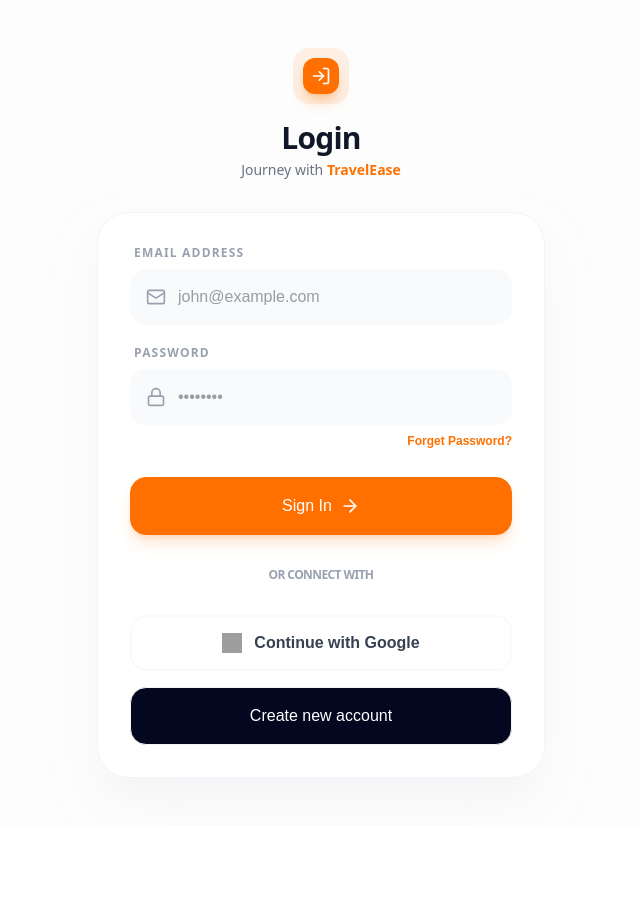
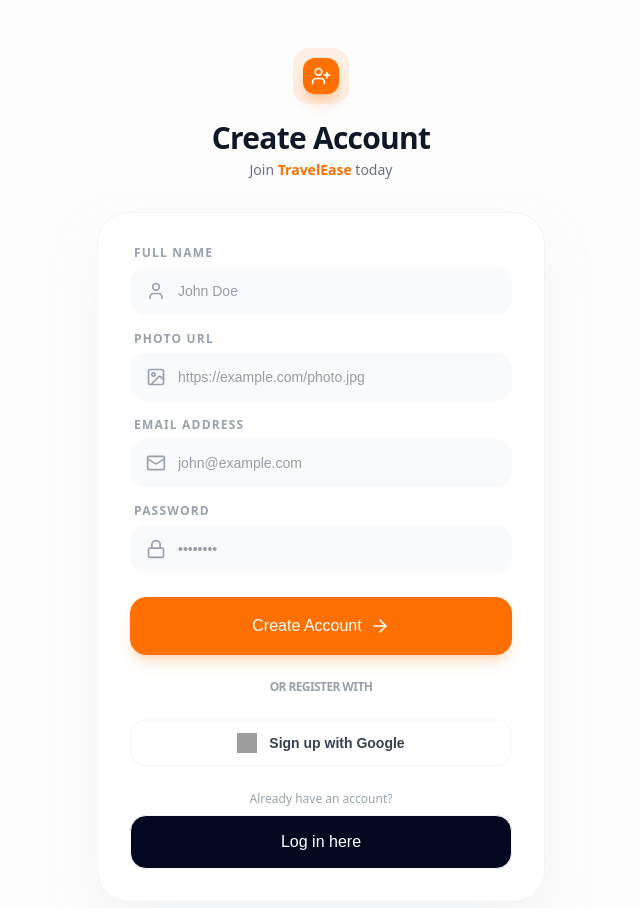
Before and after one commit to sheponhossain/TravelEase-client, a React (Vite) app: page / in a window 1280 px wide. Shown: the top 908 px of the page, without its empty margins (319-959 px from the left). Before the commit the page ends 826 px from the top, so only its background shows below. Built offline with nearby package versions, Linux system fonts and the light colour scheme; grey boxes are pictures that could not be loaded.

Commit message:
Add Register page and design beautifull

```diff
--- a/src/Auth/Login.jsx
+++ b/src/Auth/Login.jsx
@@ -1,4 +1,5 @@
 import React from 'react';
+// eslint-disable-next-line no-unused-vars
 import { motion } from 'framer-motion';
 import { Mail, Lock, LogIn, ArrowRight } from 'lucide-react';
 import { useNavigate, useLocation } from 'react-router';
--- a/src/Auth/Register.jsx
+++ b/src/Auth/Register.jsx
@@ -0,0 +1,200 @@
+/* eslint-disable no-unused-vars */
+import React from 'react';
+import { motion } from 'framer-motion';
+import { Mail, Lock, User, Image, ArrowRight, UserPlus } from 'lucide-react';
+import { useNavigate, useLocation } from 'react-router';
+import { toast, Toaster } from 'react-hot-toast';
+import Buttons from '../components/common/Buttons';
+
+const Register = () => {
+  const navigate = useNavigate();
+  const location = useLocation();
+  const from = location.state?.from?.pathname || '/';
+
+  const handleRegister = (e) => {
+    e.preventDefault();
+    const name = e.target.name.value;
+    const email = e.target.email.value;
+    const photo = e.target.photo.value;
+    const password = e.target.password.value;
+
+    // --- Password Validation Logic ---
+    const hasUppercase = /[A-Z]/.test(password);
+    const hasLowercase = /[a-z]/.test(password);
+    const isLongEnough = password.length >= 6;
+
+    if (!isLongEnough) {
+      return toast.error('Password must be at least 6 characters long.');
+    }
+    if (!hasUppercase) {
+      return toast.error(
+        'Password must contain at least one uppercase letter.'
+      );
+    }
+    if (!hasLowercase) {
+      return toast.error(
+        'Password must contain at least one lowercase letter.'
+      );
+    }
+
+    // Success Logic
+    toast.success(`Welcome, ${name}! Registration Successful. 🎉`);
+    setTimeout(() => navigate(from, { replace: true }), 1500);
+  };
+
+  const handleGoogleLogin = () => {
+    toast.success('Registering with Google...');
+    setTimeout(() => navigate(from, { replace: true }), 1500);
+  };
+
+  return (
+    <div className="min-h-screen flex items-center justify-center bg-[#FDFDFD] px-4 font-sans py-12">
+      <Toaster position="top-center" />
+
+      <motion.div
+        initial={{ opacity: 0, y: 20 }}
+        animate={{ opacity: 1, y: 0 }}
+        transition={{ duration: 0.5 }}
+        className="max-w-md w-full"
+      >
+        {/* Header Section */}
+        <div className="text-center mb-8">
+          <div className="inline-flex items-center justify-center w-14 h-14 bg-[#FF7000]/10 rounded-2xl mb-4">
+            <div className="w-9 h-9 bg-[#FF7000] rounded-xl flex items-center justify-center shadow-lg shadow-[#FF7000]/30">
+              <UserPlus className="text-white w-5 h-5" />
+            </div>
+          </div>
+          <h2 className="text-3xl font-black text-gray-900 tracking-tight">
+            Create Account
+          </h2>
+          <p className="text-gray-500 text-sm mt-1">
+            Join <span className="text-[#FF7000] font-bold">TravelEase</span>{' '}
+            today
+          </p>
+        </div>
+
+        {/* Main Card */}
+        <div className="bg-white p-8 rounded-[2rem] shadow-2xl shadow-gray-200/50 border border-gray-100">
+          <form onSubmit={handleRegister} className="space-y-4">
+            {/* Name Field */}
+            <div>
+              <label className="text-xs font-bold uppercase text-gray-400 ml-1 mb-1.5 block tracking-widest">
+                Full Name
+              </label>
+              <div className="relative group">
+                <User className="absolute left-4 top-1/2 -translate-y-1/2 text-gray-400 group-focus-within:text-[#FF7000] transition-colors w-5 h-5" />
+                <input
+                  name="name"
+                  type="text"
+                  required
+                  placeholder="John Doe"
+                  className="w-full pl-12 pr-4 py-3.5 bg-gray-50 border-none rounded-2xl focus:ring-2 focus:ring-[#FF7000] focus:bg-white transition-all outline-none text-gray-700 text-sm"
+                />
+              </div>
+            </div>
+
+            {/* Photo URL Field */}
+            <div>
+              <label className="text-xs font-bold uppercase text-gray-400 ml-1 mb-1.5 block tracking-widest">
+                Photo URL
+              </label>
+              <div className="relative group">
+                <Image className="absolute left-4 top-1/2 -translate-y-1/2 text-gray-400 group-focus-within:text-[#FF7000] transition-colors w-5 h-5" />
+                <input
+                  name="photo"
+                  type="url"
+                  required
+                  placeholder="https://example.com/photo.jpg"
+                  className="w-full pl-12 pr-4 py-3.5 bg-gray-50 border-none rounded-2xl focus:ring-2 focus:ring-[#FF7000] focus:bg-white transition-all outline-none text-gray-700 text-sm"
+                />
+              </div>
+            </div>
+
+            {/* Email Field */}
+            <div>
+              <label className="text-xs font-bold uppercase text-gray-400 ml-1 mb-1.5 block tracking-widest">
+                Email Address
+              </label>
+              <div className="relative group">
+                <Mail className="absolute left-4 top-1/2 -translate-y-1/2 text-gray-400 group-focus-within:text-[#FF7000] transition-colors w-5 h-5" />
+                <input
+                  name="email"
+                  type="email"
+                  required
+                  placeholder="john@example.com"
+                  className="w-full pl-12 pr-4 py-3.5 bg-gray-50 border-none rounded-2xl focus:ring-2 focus:ring-[#FF7000] focus:bg-white transition-all outline-none text-gray-700 text-sm"
+                />
+              </div>
+            </div>
+
+            {/* Password Field */}
+            <div>
+              <label className="text-xs font-bold uppercase text-gray-400 ml-1 mb-1.5 block tracking-widest">
+                Password
+              </label>
+              <div className="relative group">
+                <Lock className="absolute left-4 top-1/2 -translate-y-1/2 text-gray-400 group-focus-within:text-[#FF7000] transition-colors w-5 h-5" />
+                <input
+                  name="password"
+                  type="password"
+                  required
+                  placeholder="••••••••"
+                  className="w-full pl-12 pr-4 py-3.5 bg-gray-50 border-none rounded-2xl focus:ring-2 focus:ring-[#FF7000] focus:bg-white transition-all outline-none text-gray-700 text-sm"
+                />
+              </div>
+            </div>
+
+            {/* Register Button */}
+            <Buttons
+              type="solid"
+              className="w-full !py-4 !rounded-2xl shadow-lg shadow-[#FF7000]/20 mt-2"
+            >
+              Create Account <ArrowRight className="w-5 h-5" />
+            </Buttons>
+          </form>
+
+          {/* Divider */}
+          <div className="relative my-6">
+            <div className="absolute inset-0 flex items-center">
+              <span className="w-full border-t border-gray-100"></span>
+            </div>
+            <div className="relative flex justify-center text-xs uppercase font-bold text-gray-400 tracking-tighter bg-white px-4">
+              Or Register with
+            </div>
+          </div>
+
+          <div className="space-y-4">
+            {/* Google Login */}
+            <button
+              onClick={handleGoogleLogin}
+              className="w-full flex items-center justify-center gap-3 bg-white border-2 border-gray-50 py-3 rounded-2xl font-bold text-gray-700 hover:bg-gray-50 hover:border-gray-200 transition-all active:scale-[0.99] text-sm"
+            >
+              <img
+                src="https://www.svgrepo.com/show/355037/google.svg"
+                className="w-5 h-5"
+                alt="google"
+              />
+              Sign up with Google
+            </button>
+
+            {/* Login Link - Now using Buttons component for consistency */}
+            <div className="pt-2 text-center">
+              <p className="text-gray-400 text-xs mb-2">
+                Already have an account?
+              </p>
+              <Buttons
+                type="outline"
+                onClick={() => navigate('/login')}
+                className="w-full !rounded-2xl !py-3.5 border-gray-100"
+              >
+                Log in here
+              </Buttons>
+            </div>
+          </div>
+        </div>
+      </motion.div>
+    </div>
+  );
+};
+
+export default Register;
--- a/src/main.jsx
+++ b/src/main.jsx
@@ -12,11 +12,12 @@
 import TopCategories from './components/Top Categories/TopCategories.jsx';
 import FeaturedOwner from './components/Featured Owner/FeaturedOwner.jsx';
 import Login from './Auth/Login.jsx';
+import Register from './Auth/Register.jsx';
 
 const router = createBrowserRouter([
   {
     path: '/',
-    element: <Login />,
+    element: <Register />,
   },
 ]);
 
```
